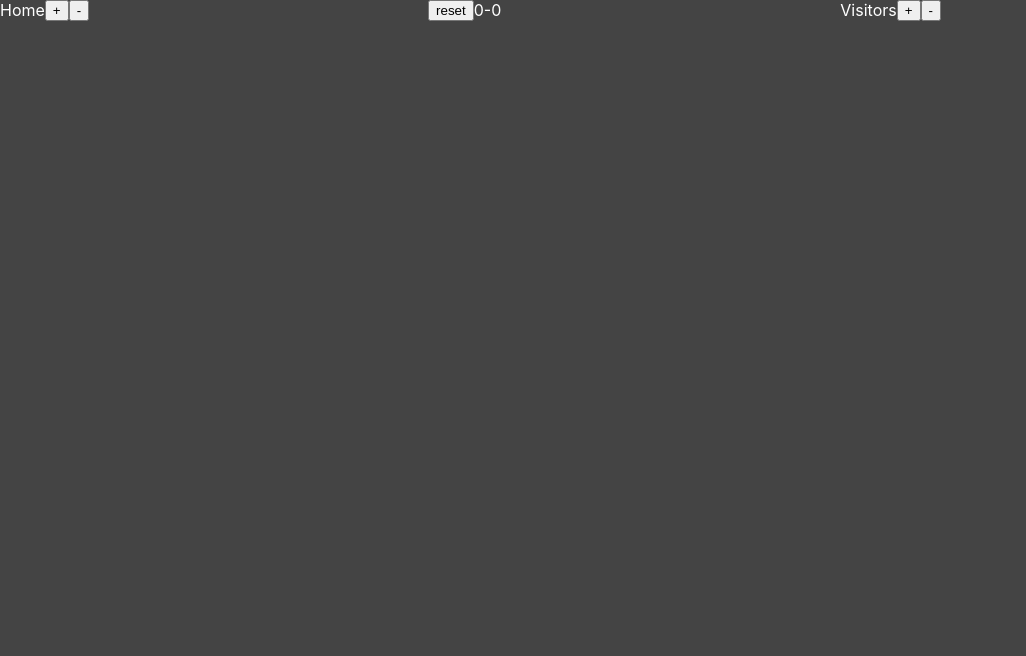
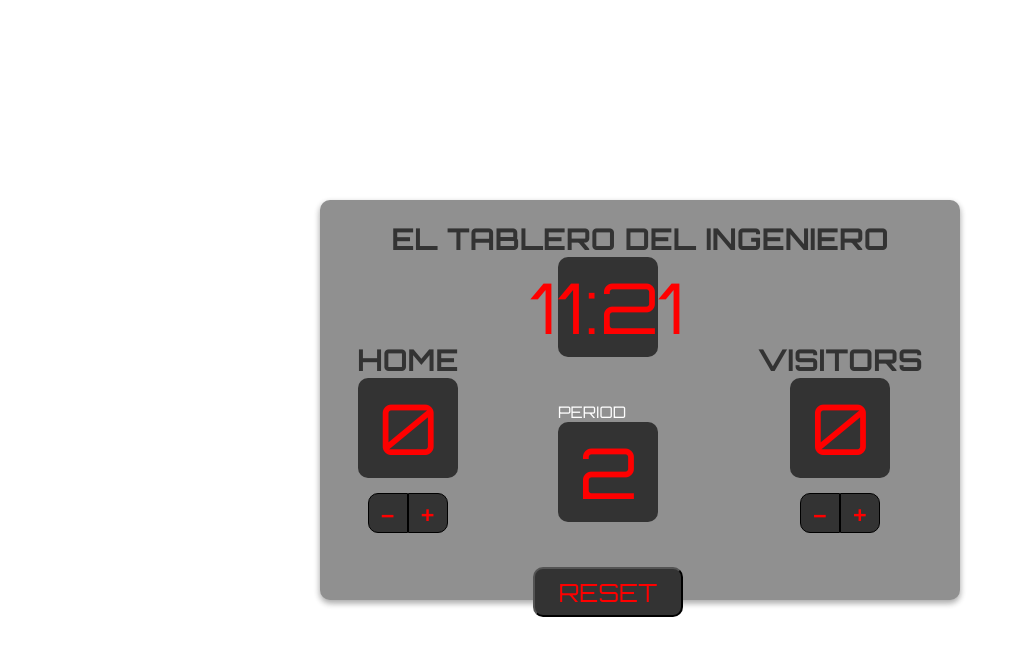
Before and after one commit to hiuxmaycry/annotator, a React (Create React App) app: page / in a window 1280 px wide. Shown: the top 656 px of the page, without its empty margins (0-1026 px from the left). Built offline with nearby package versions, Linux system fonts and the light colour scheme.

Commit message:
nico no te enojes porfa

```diff
--- a/package.json
+++ b/package.json
@@ -10,6 +10,7 @@
     "@types/node": "16.11.27",
     "@types/react": "18.0.5",
     "@types/react-dom": "18.0.1",
+    "get-google-fonts": "^1.2.2",
     "react": "^18.0.0",
     "react-dom": "^18.0.0",
     "react-scripts": "5.0.1",
--- a/src/App.css
+++ b/src/App.css
@@ -1,38 +1 @@
-.App {
-  text-align: center;
-}
-
-.App-logo {
-  height: 40vmin;
-  pointer-events: none;
-}
-
-@media (prefers-reduced-motion: no-preference) {
-  .App-logo {
-    animation: App-logo-spin infinite 20s linear;
-  }
-}
-
-.App-header {
-  background-color: #282c34;
-  min-height: 100vh;
-  display: flex;
-  flex-direction: column;
-  align-items: center;
-  justify-content: center;
-  font-size: calc(10px + 2vmin);
-  color: white;
-}
-
-.App-link {
-  color: #61dafb;
-}
-
-@keyframes App-logo-spin {
-  from {
-    transform: rotate(0deg);
-  }
-  to {
-    transform: rotate(360deg);
-  }
-}
+@import url('https://fonts.googleapis.com/css2?family=Orbitron:wght@400;600;700&family=Roboto+Mono:wght@400;500;700&family=Roboto+Slab:wght@400;700&display=swap');
--- /dev/null
+++ b/src/Game/Game.css
@@ -0,0 +1,127 @@
+
+* {
+    font-family: 'Orbitron', sans-serif;
+}
+
+
+.app-container {
+    width: 100%;
+    height: 100vh;
+    background-color: white;
+    display: flex;
+    align-items: center;
+    justify-content: center;
+
+  }
+
+.board {
+    width: 50%;
+    height: 50%;
+    border-radius: 10px;
+    background-color: #909090;
+    box-shadow: 0 3px 6px rgba(0,0,0,0.16), 0 3px 6px rgba(0,0,0,0.23);
+}
+
+.title-principal {
+    display: flex;
+    justify-content: center;
+    font-weight: 700;
+    font-size: 30px;
+    color: #333;
+    margin-top: 20px;
+}
+.title-home-visitors{
+    color: #333;
+    font-size: 30px;
+    font-weight: bold;
+}
+
+.score-board {
+    height: 90%;
+    display: flex;
+    justify-content: center;
+}
+
+  .left-panel {
+    display: flex;
+    justify-content: center;
+    align-items: center;
+    flex-direction: column;
+    flex-grow: 1;
+  }
+
+  .board-points{
+    display: flex;
+    align-items: center;
+    justify-content: center;
+    font-size: 70px;
+    color: red;
+    background-color: #333;
+    width: 100px;
+    height: 100px;
+    border-radius: 10px;
+  }
+
+
+  .middle-panel {
+    display: flex;
+    justify-content: space-between;
+    align-items: center;
+    flex-direction: column;
+    flex-grow: 1;
+  }
+  .right-panel {
+    display: flex;
+    justify-content: center;
+    align-items: center;
+    flex-direction: column;
+    flex-grow: 1;
+  }
+
+  .more-less {
+      display: flex;
+      margin-top: 15px;
+  }
+
+  .button-minus {
+    display: flex;
+    justify-content: center;
+    align-items: center;
+    border-radius: 10px 0px 0px 10px;
+    border: none;
+    cursor: pointer;
+    width: 40px;
+    height: 40px;
+    border: 1px solid black;
+    background-color: #333;
+    color: red;
+    font-size: 30px;
+  }
+
+  .button-plus {
+    display: flex;
+    justify-content: center;
+    align-items: center;
+    line-height: 30px;
+    border-radius: 0px 10px 10px 0px;
+    border: none;
+    cursor: pointer;
+    width: 40px;
+    height: 40px;
+    border: 1px solid black;
+    background-color: #333;
+    color: red;
+    font-size: 30px;
+}
+
+.btn-reset {
+    display: flex;
+    align-items: center;
+    justify-content: center;
+    font-size: 25px;
+    color: red;
+    background-color: #333;
+    width: 150px;
+    height: 50px;
+    border-radius: 10px;
+}
--- a/src/Game/Game.tsx
+++ b/src/Game/Game.tsx
@@ -1,4 +1,7 @@
 import { useState } from 'react';
+import './Game.css';
+
+
 
 const Game = () => {
   const [ homeScore, setHomeScore ] = useState(0);
@@ -22,19 +25,47 @@ const Game = () => {
 
   return (
     <div className="app-container">
-      <div className="left-panel">
-        <span>Home</span>
-        <button onClick={onHomeIncreasePoint}>+</button>
-        <button onClick={onHomeDecreasePoint}>-</button>
-      </div>
-      <div className="middle-panel">
-        <button onClick={onResetPoints}>reset</button>
-        <span>{homeScore}-{visitScore}</span>
-      </div>
-      <div className="right-panel">
-        <span>Visitors</span>
-        <button onClick={onVisitIncreasePoint}>+</button>
-        <button onClick={onVisitDecreasePoint}>-</button>
+      <div className="board">
+        <div className="title-principal">
+          <span>EL TABLERO DEL INGENIERO</span>
+        </div>
+        <div className="score-board">
+          <div className="left-panel">
+              <span className="title-home-visitors">HOME</span>
+              <div className="board-points">
+                <span>{homeScore}</span>
+              </div>
+              <div className='more-less'>
+                <button className="button-minus" onClick={onHomeDecreasePoint}>-</button>
+                <button className="button-plus" onClick={onHomeIncreasePoint}>+</button>
+              </div>
+            </div>
+            <div className="middle-panel">
+              <div className="board-points">
+                11:21
+              </div>
+              <div>
+                <span>PERIOD</span>
+                <div className="board-points">
+                  2
+                </div>
+              </div>
+              <div>
+                <button className="btn-reset" onClick={onResetPoints}>RESET</button>
+              </div>
+            </div>
+            <div className="right-panel">
+              <span className="title-home-visitors">VISITORS</span>
+              <div className="board-points">
+                <span>{visitScore}</span>
+              </div>
+              <div className="more-less">
+                <button className="button-minus" onClick={onVisitDecreasePoint}>-</button>
+                <button className="button-plus" onClick={onVisitIncreasePoint}>+</button>
+              </div>
+            </div>
+        </div>
+
       </div>
     </div>
   );
--- a/src/index.css
+++ b/src/index.css
@@ -13,20 +13,3 @@ code {
   font-family: source-code-pro, Menlo, Monaco, Consolas, 'Courier New',
     monospace;
 }
-
-.app-container {
-  display: flex;
-}
-
-.left-panel {
-  display: flex;
-  flex-grow: 1;
-}
-.middle-panel {
-  display: flex;
-  flex-grow: 1;
-}
-.right-panel {
-  display: flex;
-  flex-grow: 1;
-}
```
Also changed, not shown: 1 other file (tests, documents, lock files or other folders).
